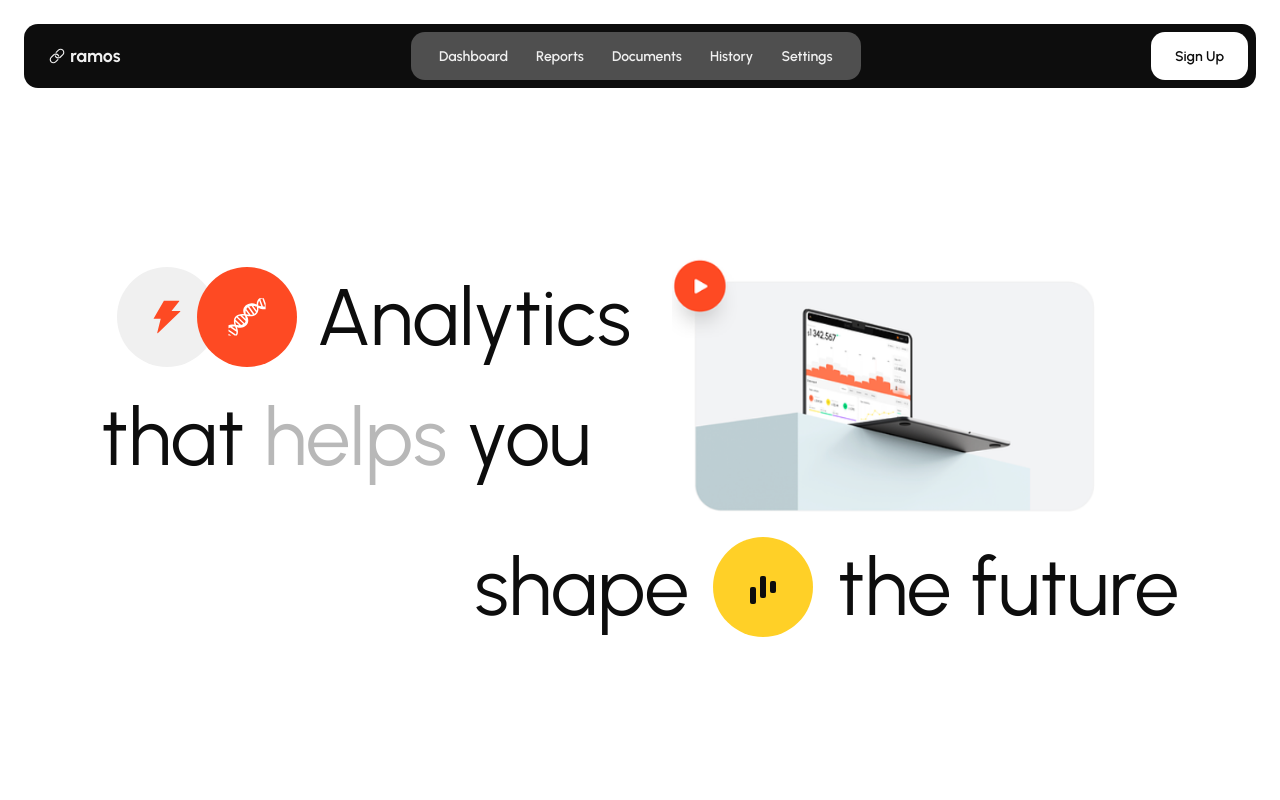
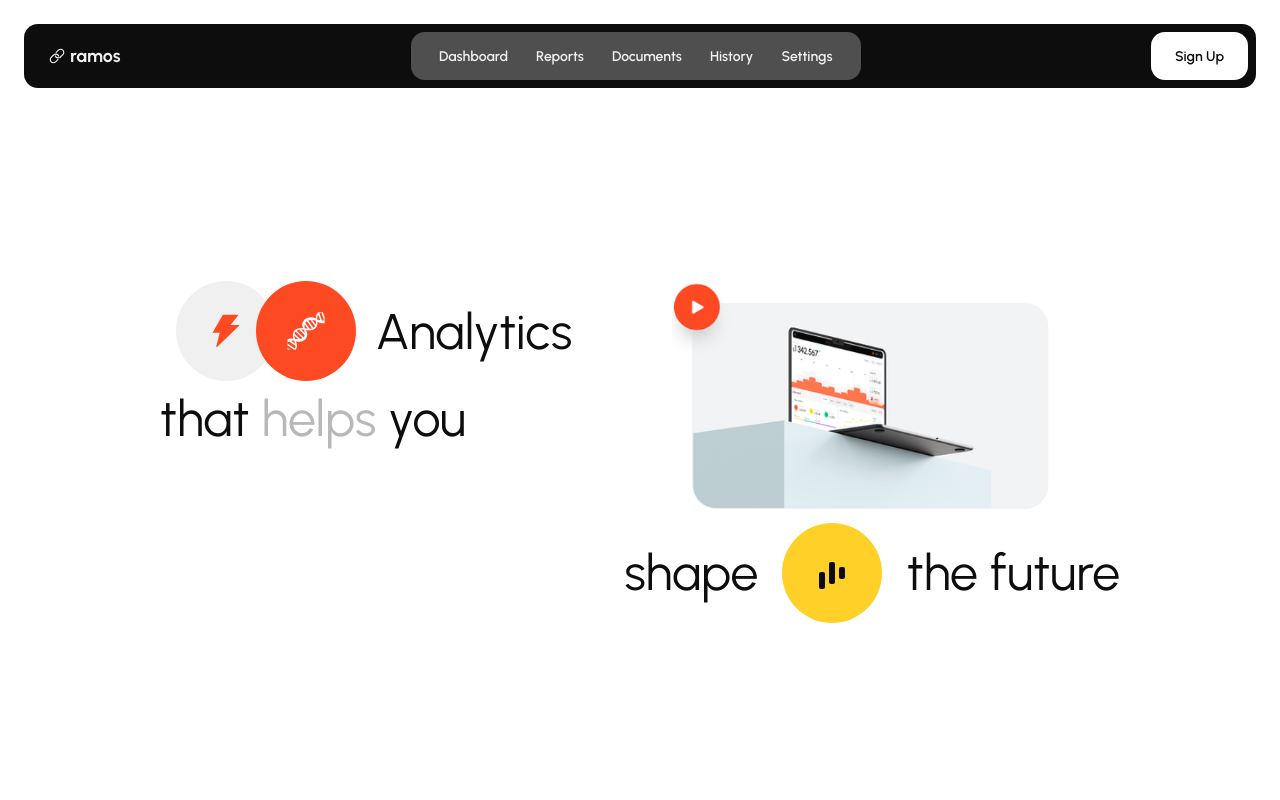
Before and after one commit to dejiborewa/moniepoint, a React (Vite) app: page / in a window 1280 px wide. Shown: the top 800 px of the page. Built offline with nearby package versions, Linux system fonts and the light colour scheme.

Commit message:
fix: reduced font-size on smaller desktops

```diff
--- a/src/components/hero/hero.tsx
+++ b/src/components/hero/hero.tsx
@@ -16,9 +16,9 @@ const Hero = () => {
                 <GiDna2 className="text-white w-[40px] h-[40px]" />
               </div>
 
-              <h1 className="text-[80px] 2xl:text-[150px]">Analytics</h1>
+              <h1 className="text-[50px] 2xl:text-[150px]">Analytics</h1>
             </div>
-            <h1 className="text-nowrap text-[80px] 2xl:text-[150px] 2xl:leading-[5rem]">
+            <h1 className="text-nowrap text-[50px] 2xl:text-[150px] 2xl:leading-[5rem]">
               that <span className="text-darkGrey">helps</span> you
             </h1>
           </div>
@@ -27,7 +27,7 @@ const Hero = () => {
         </div>
 
         <h1 className="flex items-center justify-end text-nowrap">
-          <span className="text-[80px] 2xl:text-[150px] 2xl:leading-[12rem]">
+          <span className="text-[50px] 2xl:text-[150px] 2xl:leading-[12rem]">
             shape
           </span>
           <div className="w-[100px] h-[100px] bg-yellow rounded-full flex gap-[4px] items-center justify-center mx-6">
@@ -35,7 +35,7 @@ const Hero = () => {
             <div className="bg-black rounded-sm w-[6px] h-[22px]"></div>
             <div className="bg-black rounded-sm w-[6px] h-[12px]"></div>
           </div>
-          <span className="text-[80px] 2xl:text-[150px] 2xl:leading-[12rem]">
+          <span className="text-[50px] 2xl:text-[150px] 2xl:leading-[12rem]">
             the future
           </span>
         </h1>
```
